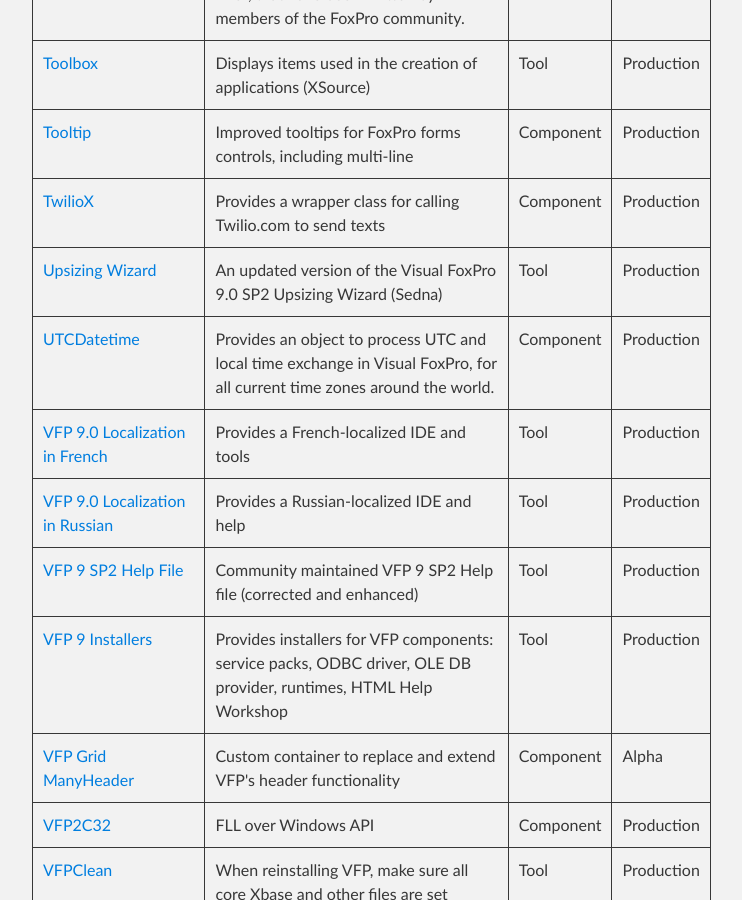
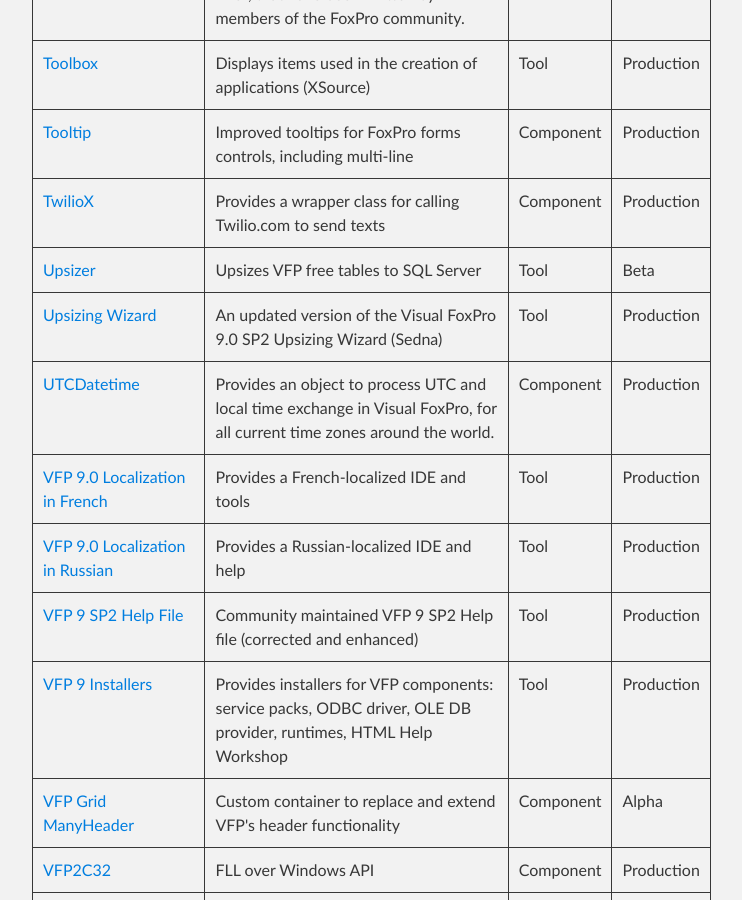
Before and after one commit to VFPX/VFPX.github.io, a Jekyll site: the page built from projects.md, in a window 1280 px wide and 900 px high, scrolled down 9273 px. Shown: the whole window, without its empty margins (288-1030 px from the left). Built offline with Jekyll 4.4.1, drawn with Linux system fonts in a browser that asks for light colours; our own code applies the rules of GitHub Pages for plain Markdown files.

Commit message:
Added Upsizer

```diff
--- a/_data/projects.json
+++ b/_data/projects.json
@@ -798,6 +798,13 @@
     "category": "Component"
   },
   {
+    "project": "Upsizer",
+    "url": "https://github.com/DougHennig/Upsizer",
+    "description": "Upsizes VFP free tables to SQL Server",
+    "state": "Beta",
+    "category": "Tool"
+  },
+  {
     "project": "Upsizing Wizard",
     "url": "https://github.com/VFPX/UpsizingWizard",
     "description": "An updated version of the Visual FoxPro 9.0 SP2 Upsizing Wizard (Sedna)",
```
Also changed, not shown: _posts/2022-12-29-Upsizer.markdown (added, +8 -0 lines).
